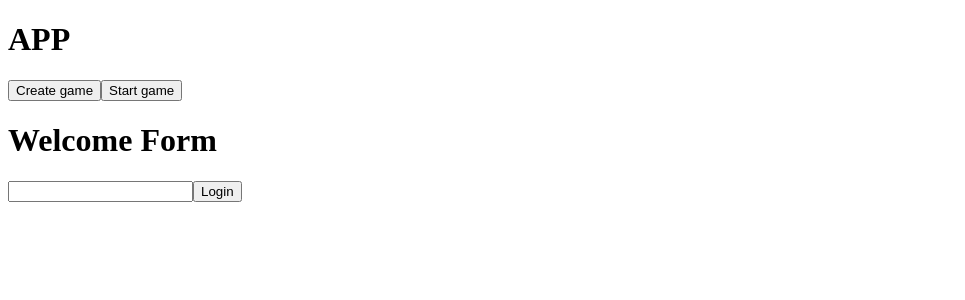
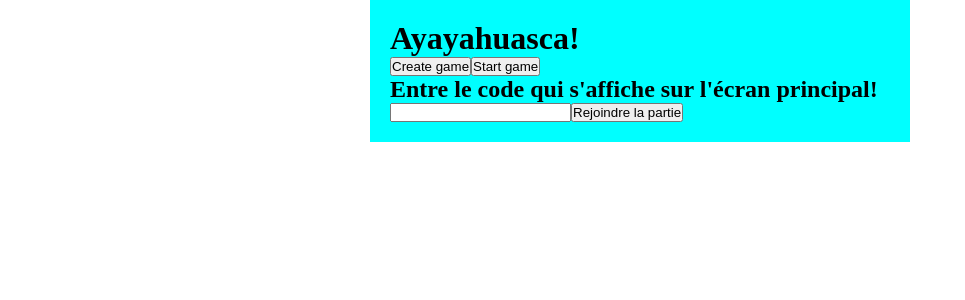
Before and after one commit to nbuntsch/ayayahuasca, a Vue app in the folder vue/: page / in a window 1280 px wide. Shown: the top 300 px of the page, without its empty margins (0-965 px from the left). Built offline with nearby package versions, Linux system fonts and the light colour scheme; no server answers.

Commit message:
Improve basic interface

```diff
--- a/vue/src/App.vue
+++ b/vue/src/App.vue
@@ -1,5 +1,6 @@
 <template>
-  <h1>APP</h1>
+  <div class="container">
+    <h1>Ayayahuasca!</h1>
     <div v-if="game.overdose">
       overdose: {{ game.overdose }}<br />
       mood: {{ game.mood }}<br />
@@ -9,12 +10,16 @@
     <button @click="startGame">Start game</button>
     <welcome-form v-if="!gameId" @login="login"></welcome-form>
     <div v-if="player">
-    <idle-tile v-if="player.status === 'idle'"></idle-tile>
+      <waiting-tile v-if="game.status === 'idle'"></waiting-tile>
+      <idle-tile
+        v-if="game.status === 'playing' && player.status === 'idle'"
+      ></idle-tile>
       <card-selector
         v-if="game.status === 'playing' && player.status === 'playing'"
         @play="play"
       ></card-selector>
       <over-tile v-if="game.status === 'over'"></over-tile>
+    </div>
   </div>
 </template>
 
@@ -31,6 +36,7 @@ import { db } from '@/firebase/init.js';
 import { v4 as uuidv4 } from 'uuid';
 
 import WelcomeForm from '@/components/WelcomeForm.vue';
+import WaitingTile from '@/components/WaitingTile.vue';
 import IdleTile from '@/components/IdleTile.vue';
 import CardSelector from '@/components/CardSelector.vue';
 import OverTile from '@/components/OverTile.vue';
@@ -38,6 +44,7 @@ import OverTile from '@/components/OverTile.vue';
 export default {
   components: {
     WelcomeForm,
+    WaitingTile,
     IdleTile,
     CardSelector,
     OverTile,
@@ -143,3 +150,16 @@ export default {
   },
 };
 </script>
+
+<style lang="scss">
+* {
+  margin: 0;
+  padding: 0;
+}
+.container {
+  max-width: 500px;
+  margin: 0 auto;
+  padding: 20px;
+  background: aqua;
+}
+</style>
--- a/vue/src/components/CardSelector.vue
+++ b/vue/src/components/CardSelector.vue
@@ -48,4 +48,12 @@ export default {
 .cards {
   display: flex;
 }
+
+.cards > div {
+  width: calc(100% / 3);
+
+  img {
+    width: 100%;
+  }
+}
 </style>
--- a/vue/src/components/OverTile.vue
+++ b/vue/src/components/OverTile.vue
@@ -1,3 +1,14 @@
 <template>
-  <h2>Over Tile</h2>
+  <h2>Partie terminée!</h2>
+  <button @click="reload">Démarrer une nouvelle partie</button>
 </template>
+
+<script>
+export default {
+  methods: {
+    reload() {
+      window.location.reload();
+    },
+  },
+};
+</script>
--- /dev/null
+++ b/vue/src/components/WaitingTile.vue
@@ -0,0 +1,6 @@
+<template>
+  <h2>
+    Une fois que tout le monde a rejoint la partie, lancez la partie sur l'écran
+    principal
+  </h2>
+</template>
--- a/vue/src/components/WelcomeForm.vue
+++ b/vue/src/components/WelcomeForm.vue
@@ -1,7 +1,9 @@
 <template>
-  <h1>Welcome Form</h1>
-  <input type="text" v-model="activationCode" />
-  <button @click="login">Login</button>
+  <h2>Entre le code qui s'affiche sur l'écran principal!</h2>
+  <form @submit.prevent="login">
+    <input type="text" v-model="activationCode" />
+    <button>Rejoindre la partie</button>
+  </form>
 </template>
 
 <script>
```
Also changed, not shown: 1 other file (tests, documents, lock files or other folders). Lines whose indentation alone changed are shown as unchanged.
